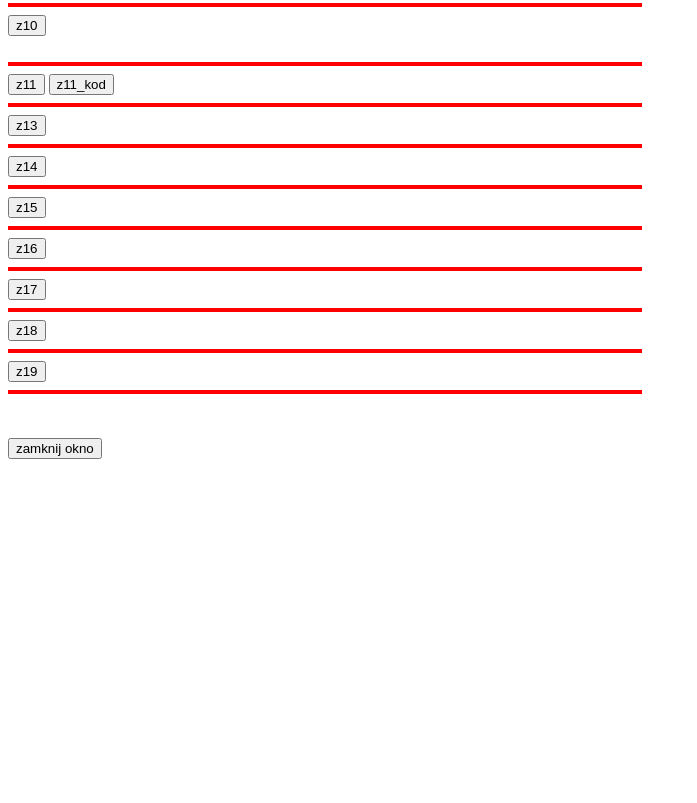
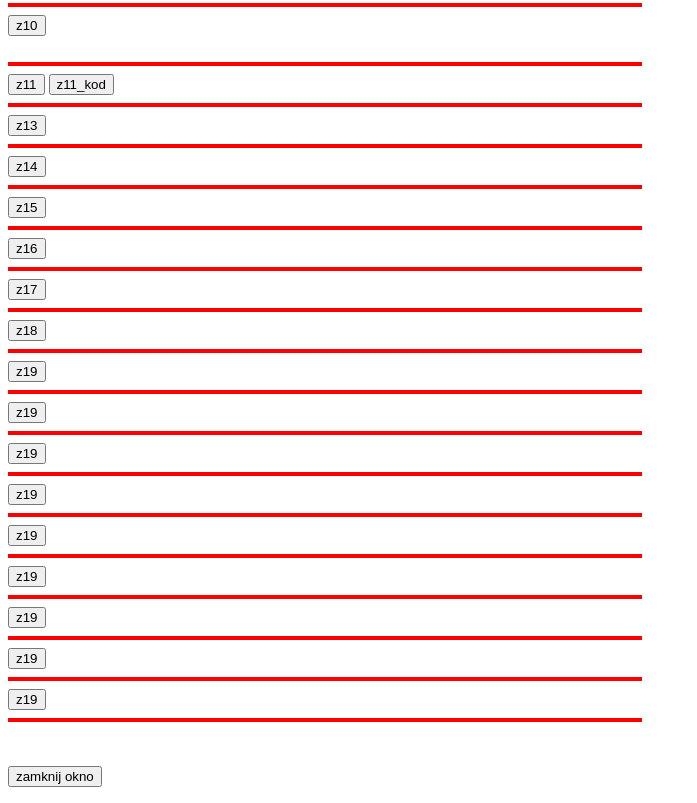
Before and after one commit to MartynaL14/java_martyna3f, a plain HTML site: page index.html in a window 1280 px wide. Shown: the part 495-1298 px from the top of the page, without its empty margins (0-697 px from the left). Before the commit the page ends 970 px from the top, so only its background shows below. Drawn offline with Linux system fonts and the light colour scheme.

Commit message:
Update index.html

```diff
--- a/index.html
+++ b/index.html
@@ -107,7 +107,22 @@ window.close()
 <HR SIZE=4 WIDTH=50% ALIGN=LEFT COLOR=red>
 <input type="button" name="z19" value="z19" onclick="WinOpen_z19(' ')">
 <HR SIZE=4 WIDTH=50% ALIGN=LEFT COLOR=red>
-
+ <input type="button" name="z20" value="z19" onclick="WinOpen_z19(' ')">
+<HR SIZE=4 WIDTH=50% ALIGN=LEFT COLOR=red>
+  <input type="button" name="z21" value="z19" onclick="WinOpen_z19(' ')">
+<HR SIZE=4 WIDTH=50% ALIGN=LEFT COLOR=red>
+  <input type="button" name="z22" value="z19" onclick="WinOpen_z19(' ')">
+<HR SIZE=4 WIDTH=50% ALIGN=LEFT COLOR=red>
+  <input type="button" name="z23" value="z19" onclick="WinOpen_z19(' ')">
+<HR SIZE=4 WIDTH=50% ALIGN=LEFT COLOR=red>
+  <input type="button" name="z24" value="z19" onclick="WinOpen_z19(' ')">
+<HR SIZE=4 WIDTH=50% ALIGN=LEFT COLOR=red>
+  <input type="button" name="z25" value="z19" onclick="WinOpen_z19(' ')">
+<HR SIZE=4 WIDTH=50% ALIGN=LEFT COLOR=red>
+  <input type="button" name="z26" value="z19" onclick="WinOpen_z19(' ')">
+<HR SIZE=4 WIDTH=50% ALIGN=LEFT COLOR=red>
+  <input type="button" name="z27" value="z19" onclick="WinOpen_z19(' ')">
+<HR SIZE=4 WIDTH=50% ALIGN=LEFT COLOR=red>
 <br><br>
 <input type="button" value="zamknij okno" onclick="okno_zamknij()"/>
 </form>
```
